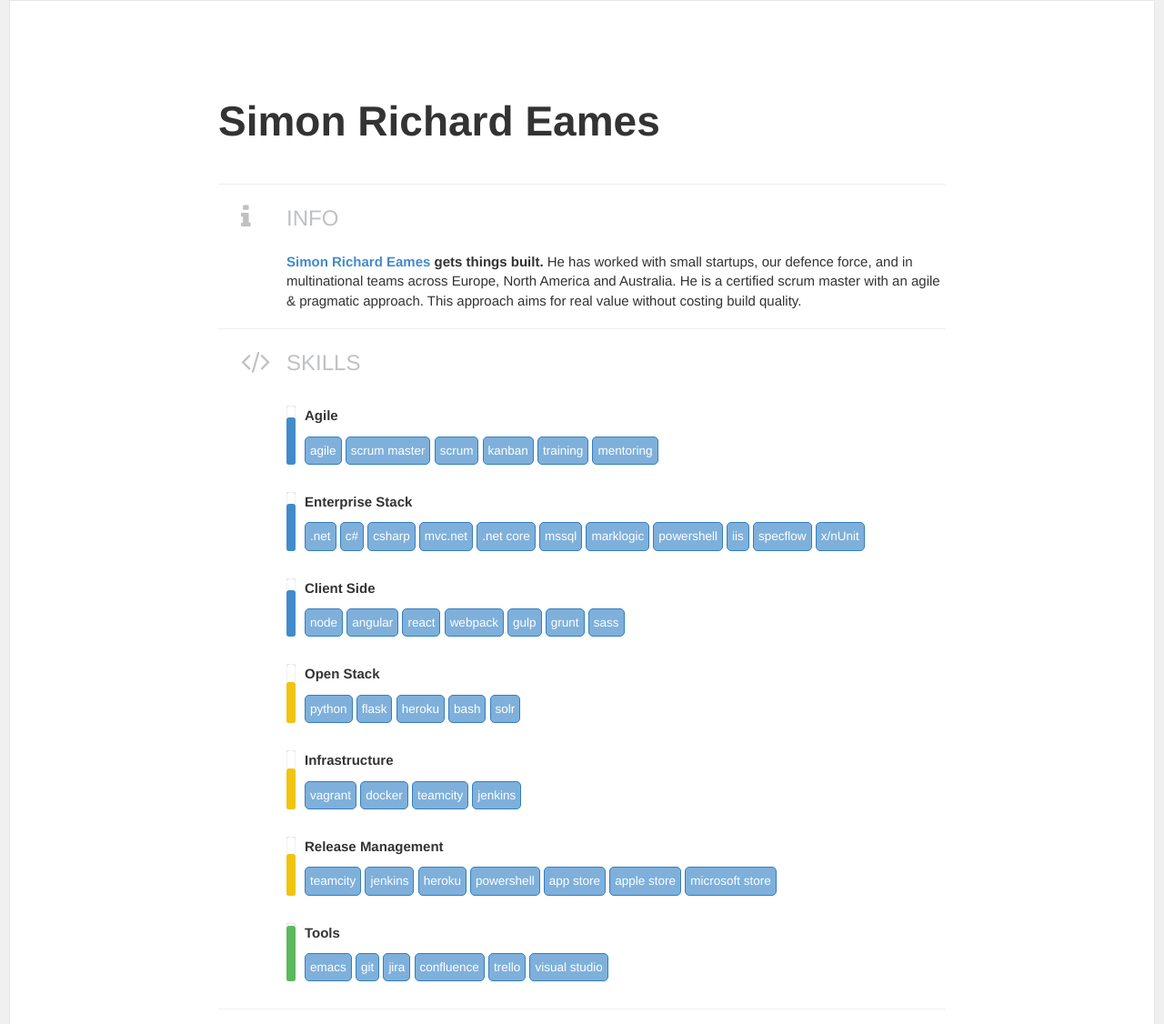
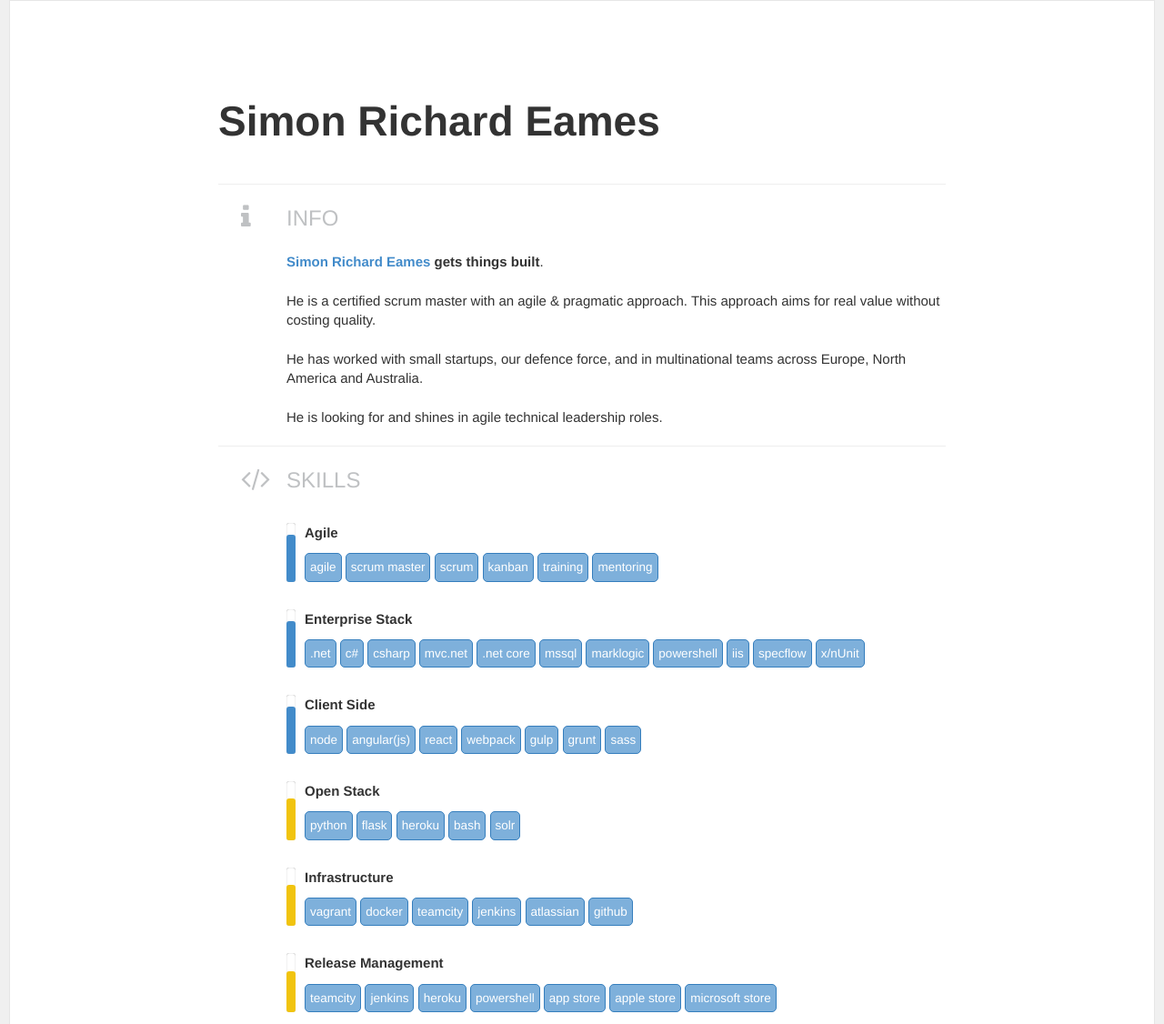
Before and after one commit to sreal/sreal.github.io, a plain HTML site: page index.html in a window 1280 px wide. Shown: the part 10-1136 px from the top of the page at 91% size. Drawn offline with Linux system fonts and the light colour scheme.

```diff
--- a/index.html
+++ b/index.html
@@ -227,12 +227,16 @@
                     <header> <span class="fa fa-lg fa-info"></span>
                          <h2>info</h2>
 
-                    </header> <strong><a href="mailto:simon.richard.eames@gmail.com">Simon Richard Eames</a> gets things built.</strong>
-He
-                    has worked with small startups, our defence force, and in multinational
-                    teams across Europe, North America and Australia. He is a certified scrum
-                    master with an agile &amp; pragmatic approach. This approach aims for real
-                    value without costing build quality.</section>
+                    </header> <strong><a href="mailto:simon.richard.eames@gmail.com">Simon Richard Eames</a> gets things built</strong>.
+                    <br
+                    />
+                    <br />He is a certified scrum master with an agile &amp; pragmatic approach.
+                    This approach aims for real value without costing quality.
+                    <br />
+                    <br />He has worked with small startups, our defence force, and in multinational
+                    teams across Europe, North America and Australia.
+                    <br />
+                    <br />He is looking for and shines in agile technical leadership roles.</section>
                 <hr>
                 <section id="skills">
                     <header>
@@ -290,7 +294,7 @@
                             <div class="skill-info"> <strong>Client Side</strong>
 
                                 <div class="space-top labels"> <span class="label label-keyword">node</span>
- <span class="label label-keyword">angular</span>
+ <span class="label label-keyword">angular(js)</span>
 
                                     <span
                                     class="label label-keyword">react</span> <span class="label label-keyword">webpack</span>
@@ -329,7 +333,10 @@
 
                                     <span
                                     class="label label-keyword">teamcity</span> <span class="label label-keyword">jenkins</span>
+ <span class="label label-keyword">atlassian</span>
 
+                                        <span
+                                        class="label label-keyword">github</span>
                                 </div>
                             </div>
                         </li>
@@ -621,7 +628,7 @@
                         <p>I carry a camera with me most places, film or phone works for me.</p>
                     </div>
                     <div>
-                         <h3><em>Gaming</em></h3>
+                         <h3><em>Coding</em></h3>
  <span class="tenure">Current</span>
 
                         <p>I&#39;ve been building something each month for one game a month (#1GAM)
```
